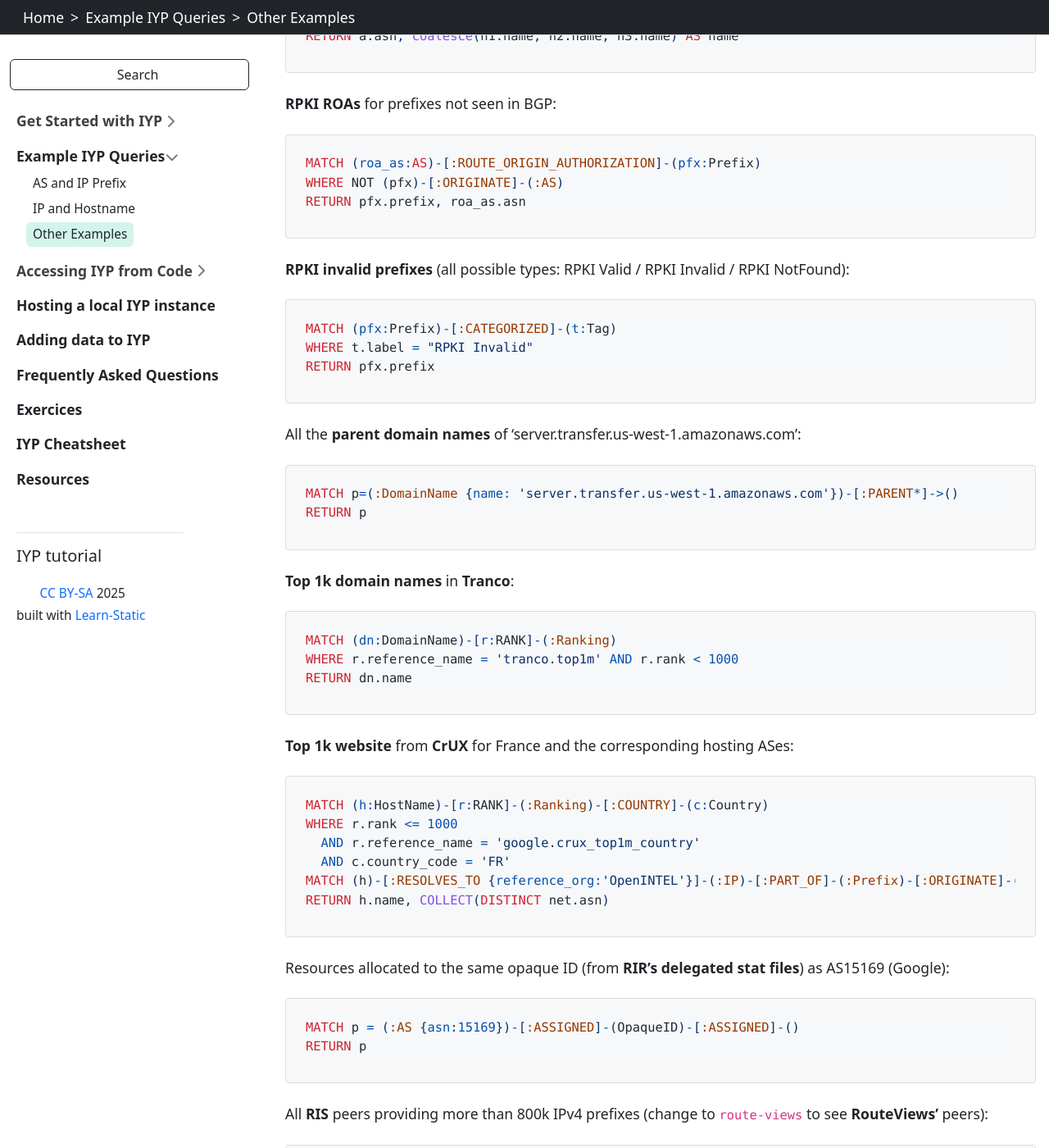
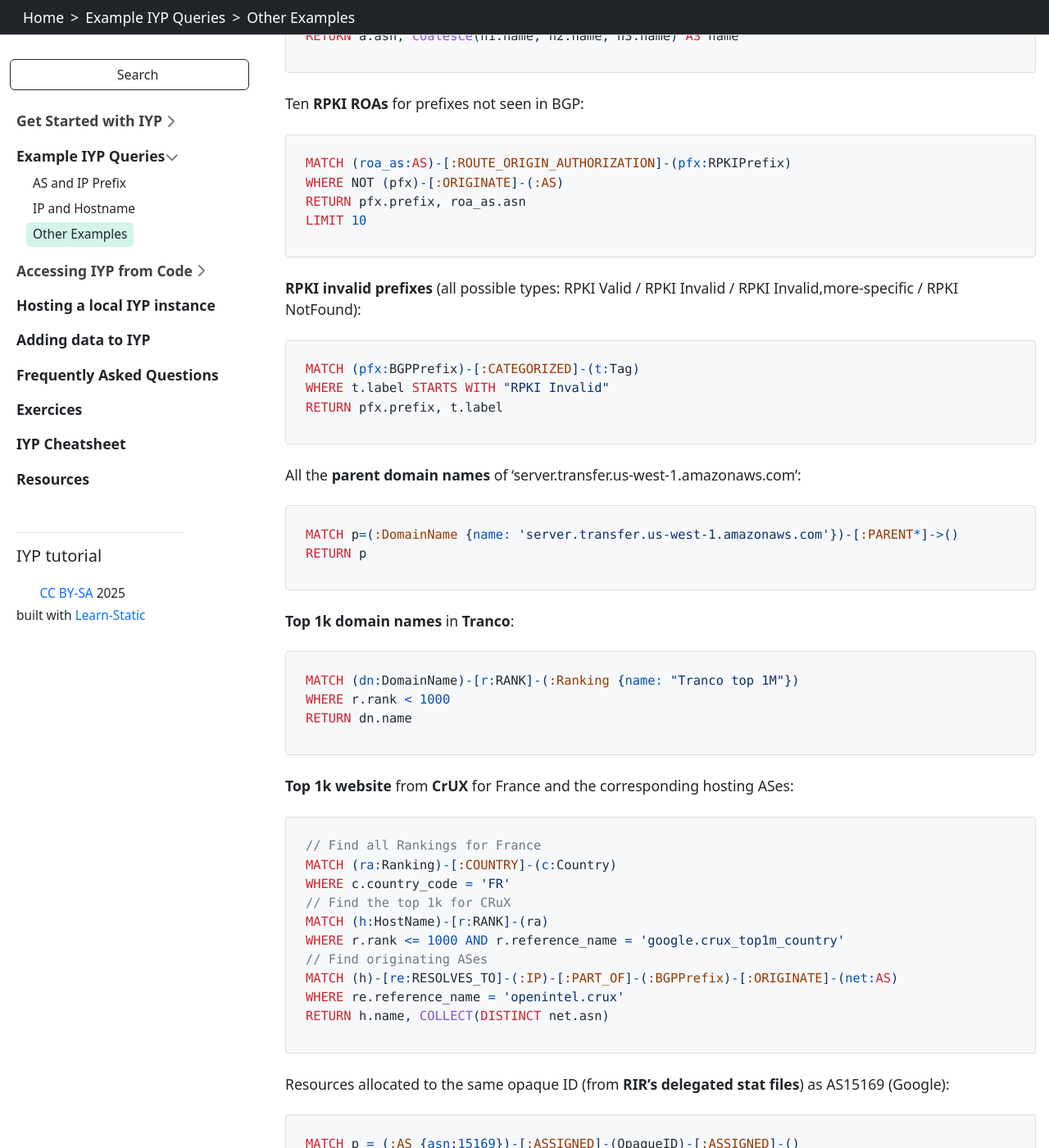
Before and after one commit to InternetHealthReport/iyp-tutorial, a Jekyll site: the page built from content/examples/others.md, in a window 1280 px wide and 1400 px high, scrolled down 1431 px. Shown: the whole window at 82% size. Built offline with Jekyll 4.4.1, drawn with Linux system fonts in a browser that asks for light colours; some of the changed text lies outside the part shown.

Commit message:
clean examples and improve some queries

````diff
--- a/content/examples/others.md
+++ b/content/examples/others.md
@@ -16,7 +16,7 @@ RETURN p LIMIT 25
 
 **Peering LANs** of IXPs:
 ```cypher
-MATCH p = (pfx:Prefix)-[:MANAGED_BY]-(:IXP)
+MATCH p = (pfx:PeeringLAN)-[:MANAGED_BY]-(:IXP)
 RETURN p LIMIT 50
 ```
 
@@ -29,18 +29,19 @@ OPTIONAL MATCH (a)-[:NAME {reference_org: 'RIPE NCC'}]->(n3:Name)
 RETURN a.asn, coalesce(n1.name, n2.name, n3.name) AS name
 ```
 
-**RPKI ROAs** for prefixes not seen in BGP:
+Ten **RPKI ROAs** for prefixes not seen in BGP:
 ```cypher
-MATCH (roa_as:AS)-[:ROUTE_ORIGIN_AUTHORIZATION]-(pfx:Prefix)
+MATCH (roa_as:AS)-[:ROUTE_ORIGIN_AUTHORIZATION]-(pfx:RPKIPrefix)
 WHERE NOT (pfx)-[:ORIGINATE]-(:AS)
 RETURN pfx.prefix, roa_as.asn
+LIMIT 10
 ```
 
-**RPKI invalid prefixes** (all possible  types: RPKI Valid / RPKI Invalid / RPKI NotFound):
+**RPKI invalid prefixes** (all possible  types: RPKI Valid / RPKI Invalid / RPKI Invalid,more-specific / RPKI NotFound):
 ```cypher
-MATCH (pfx:Prefix)-[:CATEGORIZED]-(t:Tag)
-WHERE t.label = "RPKI Invalid"
-RETURN pfx.prefix
+MATCH (pfx:BGPPrefix)-[:CATEGORIZED]-(t:Tag)
+WHERE t.label STARTS WITH "RPKI Invalid"
+RETURN pfx.prefix, t.label
 ```
 
 All the **parent domain names** of 'server.transfer.us-west-1.amazonaws.com':
@@ -51,18 +52,22 @@ RETURN p
 
 **Top 1k domain names** in **Tranco**:
 ```cypher
-MATCH (dn:DomainName)-[r:RANK]-(:Ranking)
-WHERE r.reference_name = 'tranco.top1m' AND r.rank < 1000
+MATCH (dn:DomainName)-[r:RANK]-(:Ranking {name: "Tranco top 1M"})
+WHERE r.rank < 1000
 RETURN dn.name
 ```
 
 **Top 1k website** from **CrUX** for France and the corresponding hosting ASes:
 ```cypher
-MATCH (h:HostName)-[r:RANK]-(:Ranking)-[:COUNTRY]-(c:Country)
-WHERE r.rank <= 1000
-  AND r.reference_name = 'google.crux_top1m_country'
-  AND c.country_code = 'FR'
-MATCH (h)-[:RESOLVES_TO {reference_org:'OpenINTEL'}]-(:IP)-[:PART_OF]-(:Prefix)-[:ORIGINATE]-(net:AS)
+// Find all Rankings for France
+MATCH (ra:Ranking)-[:COUNTRY]-(c:Country)
+WHERE c.country_code = 'FR'
+// Find the top 1k for CRuX
+MATCH (h:HostName)-[r:RANK]-(ra)
+WHERE r.rank <= 1000 AND r.reference_name = 'google.crux_top1m_country'
+// Find originating ASes
+MATCH (h)-[re:RESOLVES_TO]-(:IP)-[:PART_OF]-(:BGPPrefix)-[:ORIGINATE]-(net:AS)
+WHERE re.reference_name = 'openintel.crux'
 RETURN h.name, COLLECT(DISTINCT net.asn)
 ```
 
@@ -97,7 +102,7 @@ RETURN p LIMIT 25
 MATCH (eyeball:AS)-[pop:POPULATION]-(c:Country)
 WHERE c.country_code = 'US'
 // Find the name for each AS
-OPTIONAL MATCH (eyeball)-[:NAME {reference_org:'BGP.Tools'}]-(n:Name)
+OPTIONAL MATCH (eyeball)-[:NAME {reference_org:'bgp.tools'}]-(n:Name)
 // Group ASNs by name (first word of the name), list all ASNs, and the total population
 RETURN head(split(n.name,' ')), collect(eyeball.asn), sum(pop.percent) as total_pop
 ORDER BY total_pop DESC
````
Also changed, not shown: content/examples/ip-and-hostname.md (+10 -6 lines).
